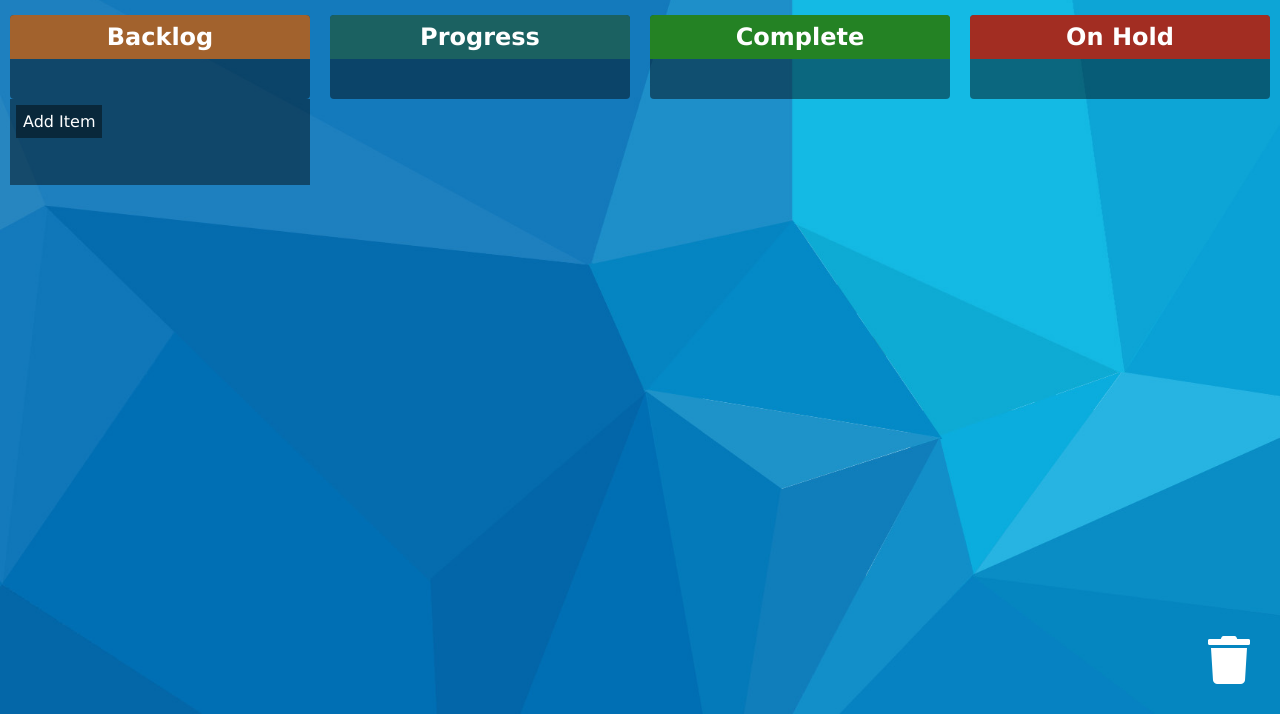
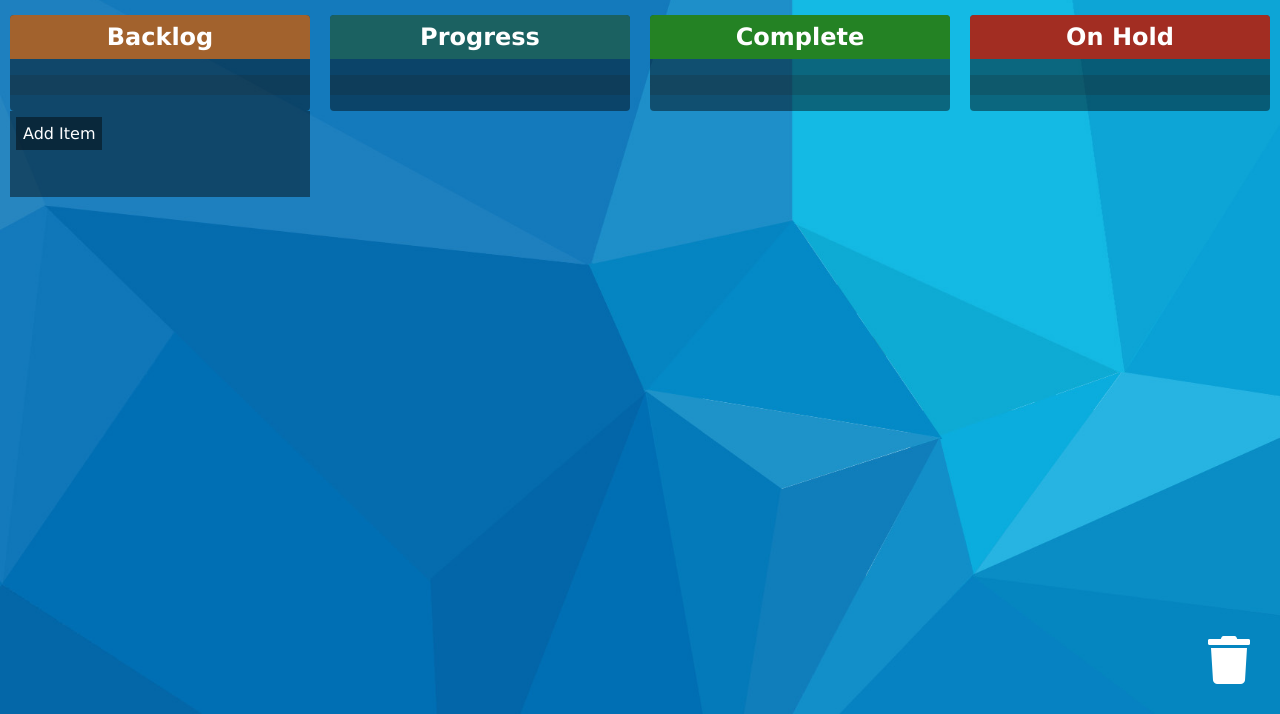
Before and after one commit to milancakic89/Kanban, a website: page index.html in a window 1280 px wide. Shown: the part 86-800 px from the top of the page. Drawn offline with Linux system fonts and the light colour scheme.

Commit message:
Update style.css

```diff
--- a/style.css
+++ b/style.css
@@ -79,14 +79,11 @@ body{
     background-color: rgba(0, 0, 0, 0.726);
 }
 .list{
-    width: 90%;
-    margin: 20px auto;
     list-style-type: none;
     text-align: left;
-    padding: 0;
+    padding: 10px 0;
     background-color: #21222234;
-    height: calc(100% - 85px);
-    max-height: 42vh;
+    height: 100%;
     overflow-y: auto;
 }
 .on-hover-column{
@@ -119,6 +116,8 @@ body{
     background-color: #a22d22a9;
 }
 .column{
+    display:flex;
+    flex-direction: column;
     border-radius: 4px;
     flex: 1;
     margin: 10px;
```
